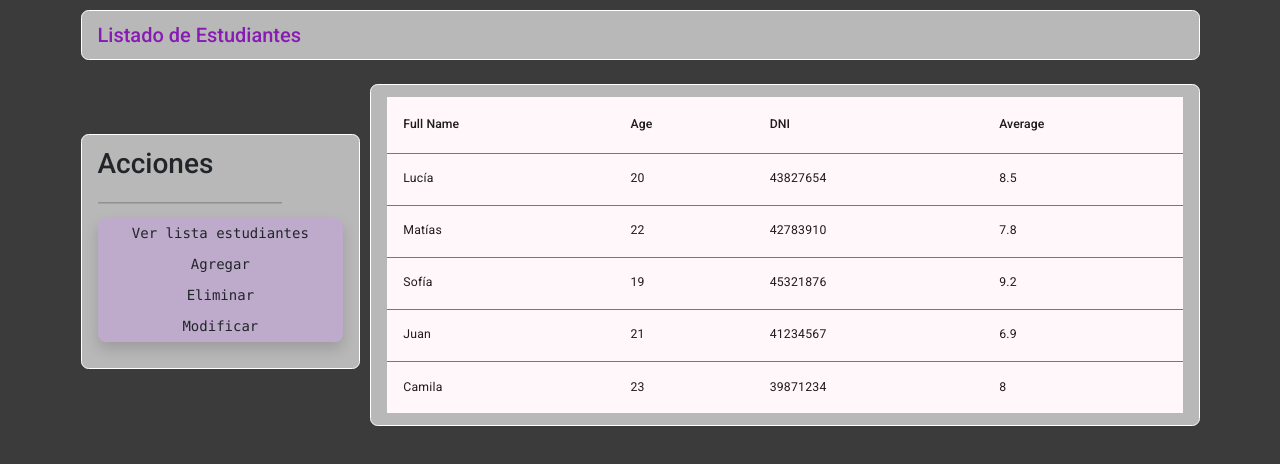
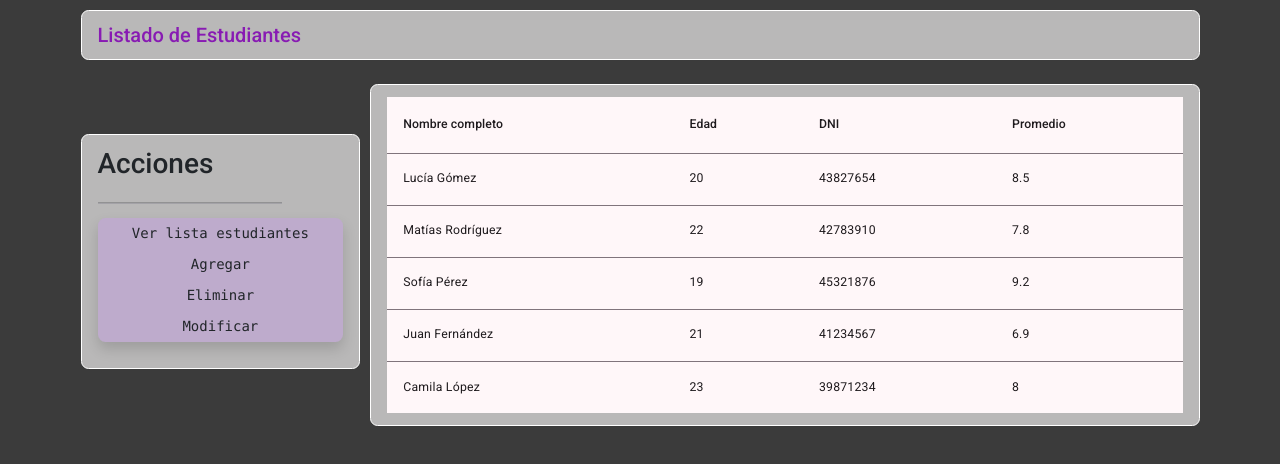
Before and after one commit to LUVACODES/Angular-eFinal, an Angular app: page / in a window 1280 px wide. Shown: the top 464 px of the page. Built offline with nearby package versions, Linux system fonts and the light colour scheme.

Commit message:
mod to students table to use pipe fullname

```diff
--- a/src/app/students-table/students-table.html
+++ b/src/app/students-table/students-table.html
@@ -2,14 +2,13 @@
 
 
   <ng-container matColumnDef="fullname">
-    <th mat-header-cell *matHeaderCellDef> Full Name </th>
-    <td mat-cell *matCellDef="let element"> {{element.name}} </td>
-    <td mat-cell *matCellDef="let element"> {{element.surname}} </td>
+    <th mat-header-cell *matHeaderCellDef> Nombre completo </th>
+    <td mat-cell *matCellDef="let element"> {{element.name | fullname:element.surname}} </td>
   </ng-container>
 
 
   <ng-container matColumnDef="age">
-    <th mat-header-cell *matHeaderCellDef> Age </th>
+    <th mat-header-cell *matHeaderCellDef> Edad </th>
     <td mat-cell *matCellDef="let element"> {{element.age}} </td>
   </ng-container>
 
@@ -21,7 +20,7 @@
 
 
   <ng-container matColumnDef="average">
-    <th mat-header-cell *matHeaderCellDef> Average </th>
+    <th mat-header-cell *matHeaderCellDef> Promedio </th>
     <td mat-cell *matCellDef="let element"> {{element.average}} </td>
   </ng-container>
 
--- a/src/app/students-table/students-table.ts
+++ b/src/app/students-table/students-table.ts
@@ -1,10 +1,11 @@
 import { Component, Input } from '@angular/core';
 import { Student } from '../../shared/entities';
 import { MatTableModule } from '@angular/material/table';
+import { FullnamePipe } from '../../shared/pipes/fullname-pipe';
 
 @Component({
   selector: 'app-students-table',
-  imports: [MatTableModule],
+  imports: [MatTableModule, FullnamePipe],
   templateUrl: './students-table.html',
   styleUrl: './students-table.scss'
 })
```
